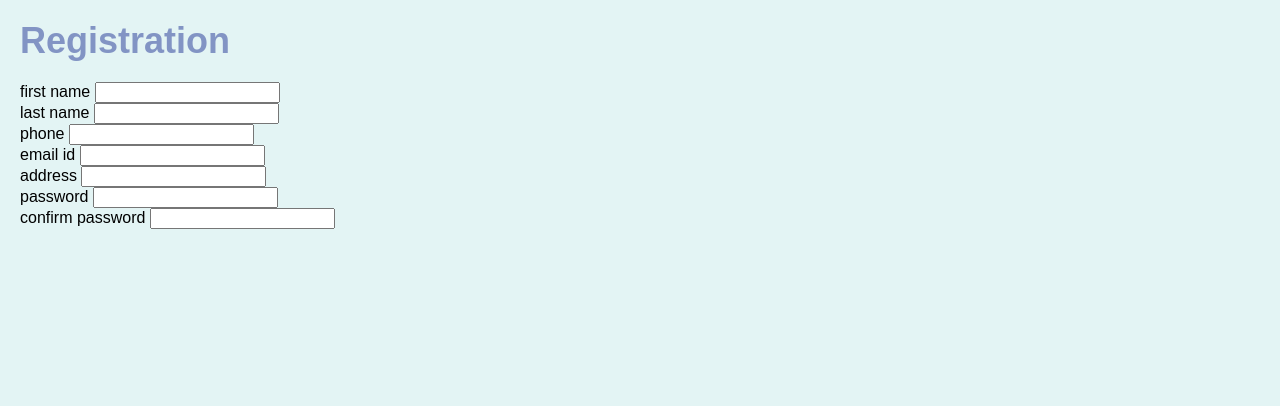
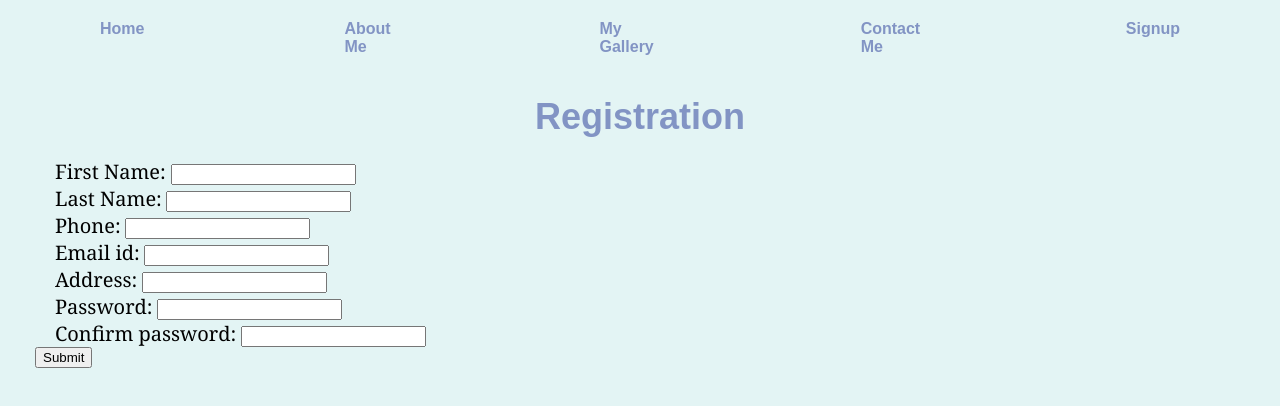
Before and after one commit to Vsnikhilmaheswar/Vsnikhilmaheswar.github.io, a plain HTML site: page signup.html in a window 1280 px wide. Drawn offline with Linux system fonts and the light colour scheme.

Commit message:
Update signup.html

```diff
--- a/signup.html
+++ b/signup.html
@@ -7,32 +7,55 @@
     <link rel="stylesheet" href="styles.css">
 </head>
 <body>
+    <header>
+        <nav>
+            <ul>
+                <li><a href="index.html">Home</a></li>
+                <li><a href="about.html">About Me</a></li>
+                <li><a href="galary.html">My Gallery</a></li>
+                <li><a href="contact.html">Contact Me</a></li>
+                <li><a href="signup.html">Signup</a></li>
+            </ul>
+        </nav>
+    </header>
     <div class="container">
-        <h1>Registration</h1>
-        <form  method="post">
-            <label> first name</label>
+        <h1 style="text-align: center;"> Registration</h1>
+        <form  method="post" class="form22">
+            <label  class="textform">  First Name: </label>
             <input type="text">
 <br>
-            <label> last name</label>
+            <label  class="textform"> Last Name:</label>
             <input type="text">
             <br>
-            <label> phone</label>
+            <label  class="textform"> Phone:</label>
             <input type="tel">
             <br>
-            <label> email id</label>
+            <label  class="textform"> Email id:</label>
             <input type="email">
             <br>
-            <label> address</label>
+            <label  class="textform"> Address:</label>
             <input type="text">
             <br>
-            <label>password</label>
+            <label  class="textform">Password:</label>
             <input type="password">
             <br>
-            <label>confirm password</label>
+            <label class="textform">Confirm password:</label>
             <input type="password">
             <br>
-
+            <button > Submit</button>
         </form>
     </div>
 </body>
+<style>
+
+.textform{
+    font-size: 20px;
+    font-family: Georgia, 'Times New Roman', Times, serif;
+margin-left: 20px;
+}
+.form22{
+position: absolute;
+left: 35px;
+}
+</style>
 </html>
```
